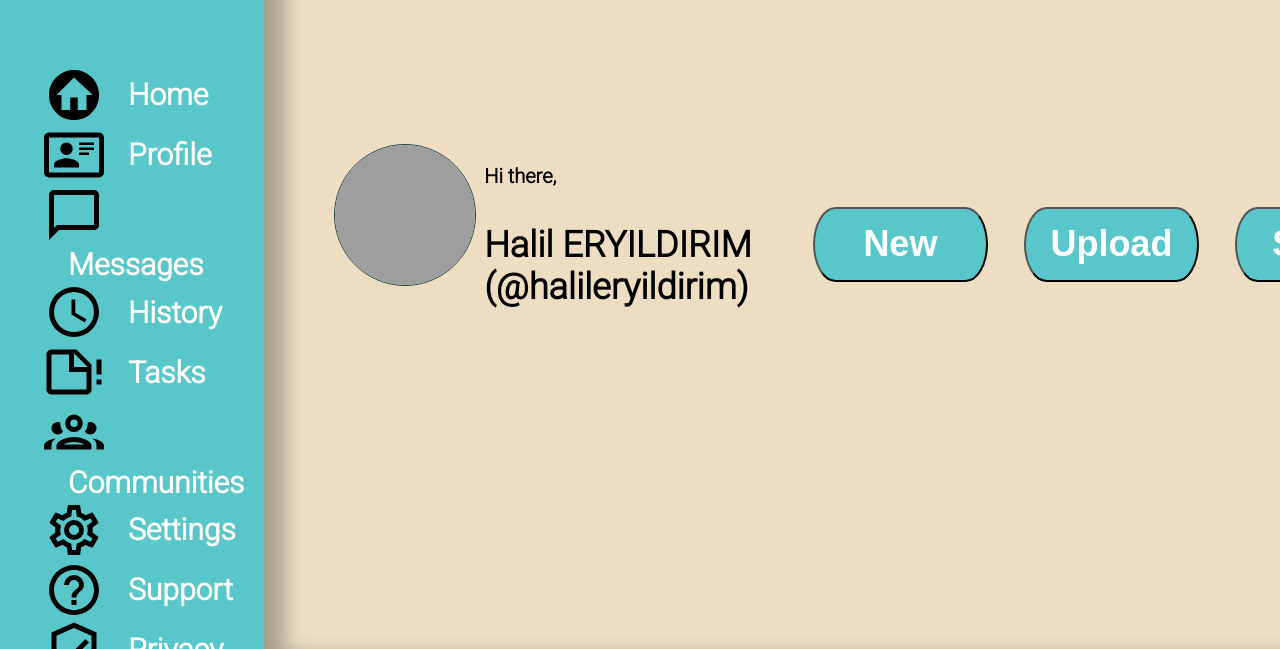
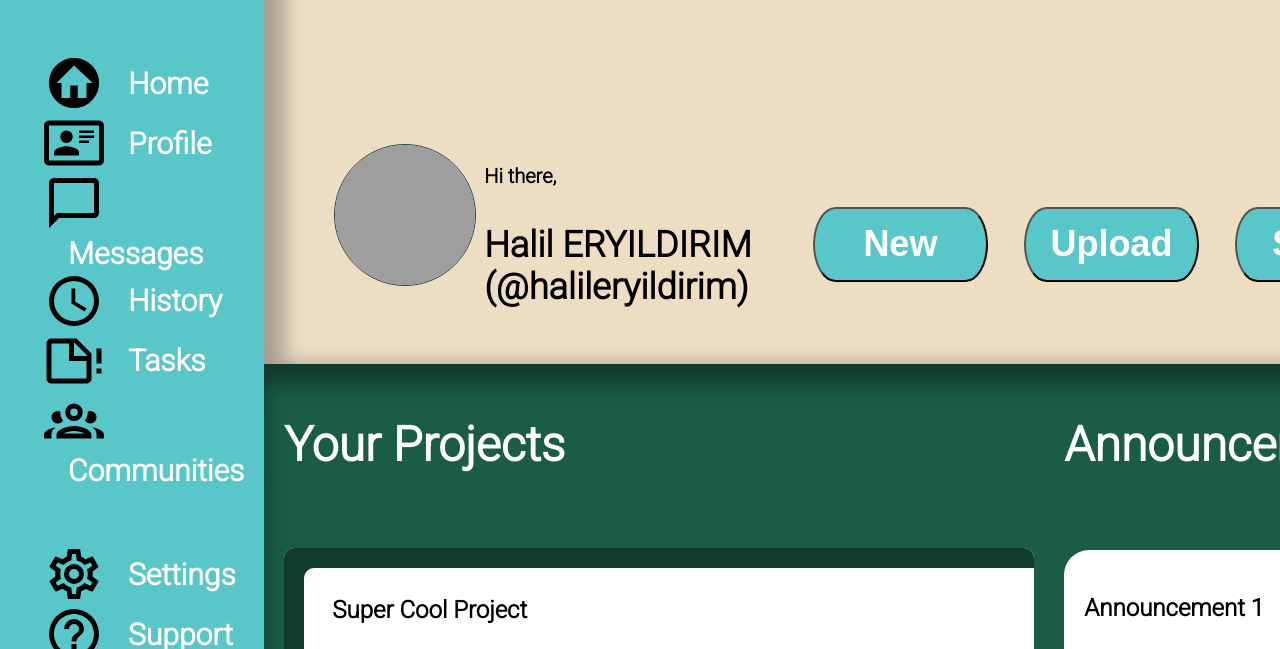
Before and after one commit to halileryildirim/admin-dashboard, a plain HTML site: page index.html in a window 1280 px wide. Shown: the part 151-800 px from the top of the page. Drawn offline with Linux system fonts and the light colour scheme; grey boxes are pictures that could not be loaded.

Commit message:
Fixed sidebar links' grid containers

```diff
--- a/style.css
+++ b/style.css
@@ -21,7 +21,7 @@ body, html {
     padding: 20px;
     display: grid;
     grid-row: span 2;
-    grid-template-rows: 0.75fr 5fr 8fr;
+    grid-template-rows: 0.75fr 6fr 5.5fr;
     background-color: rgb(89,198,201);
 }
 
@@ -275,8 +275,6 @@ ul, li{
     border-bottom: black 1px solid;
 }
 
-.announces
-
 .announce-header{
     font-weight: bold;
 }
```
